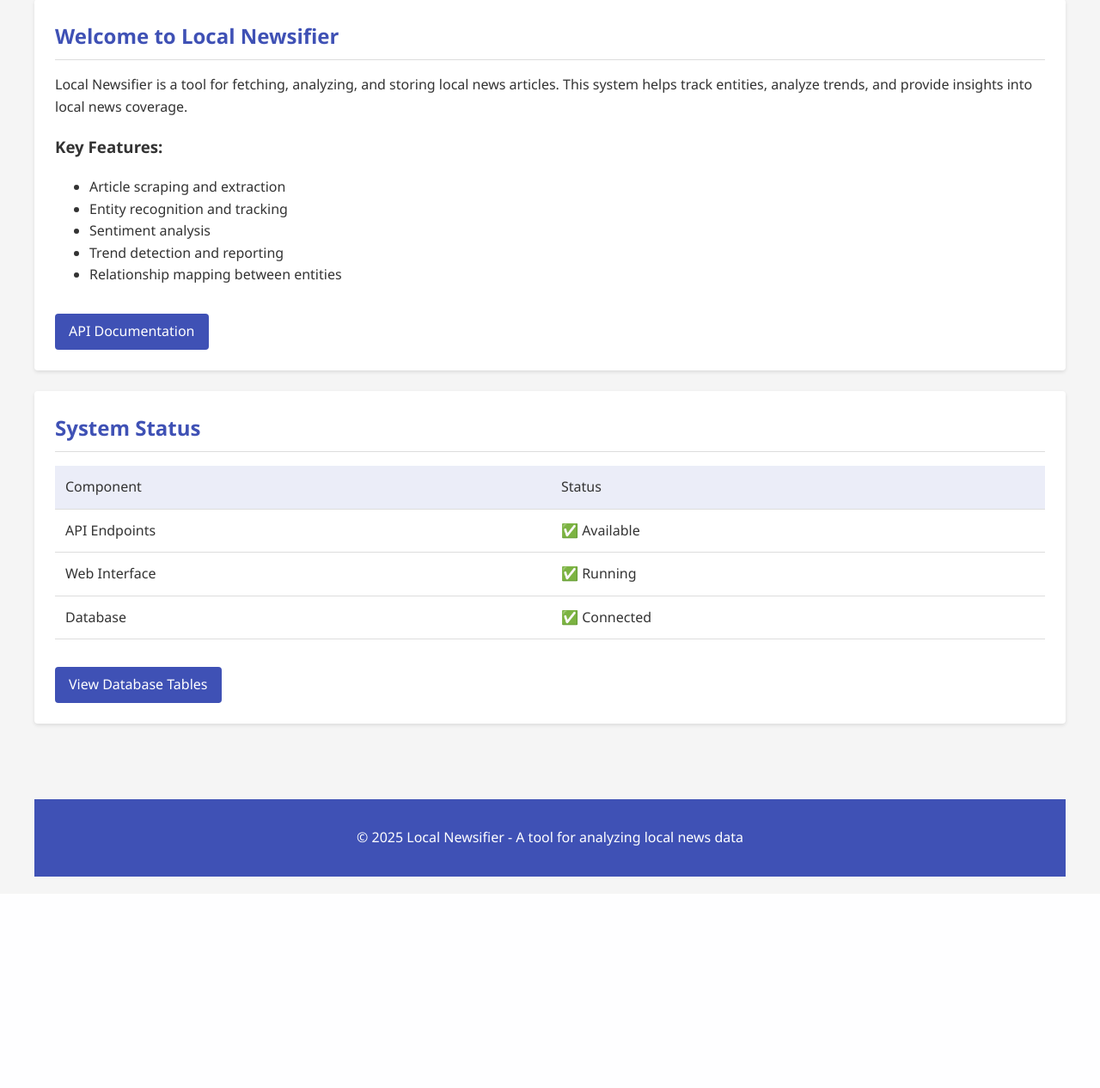
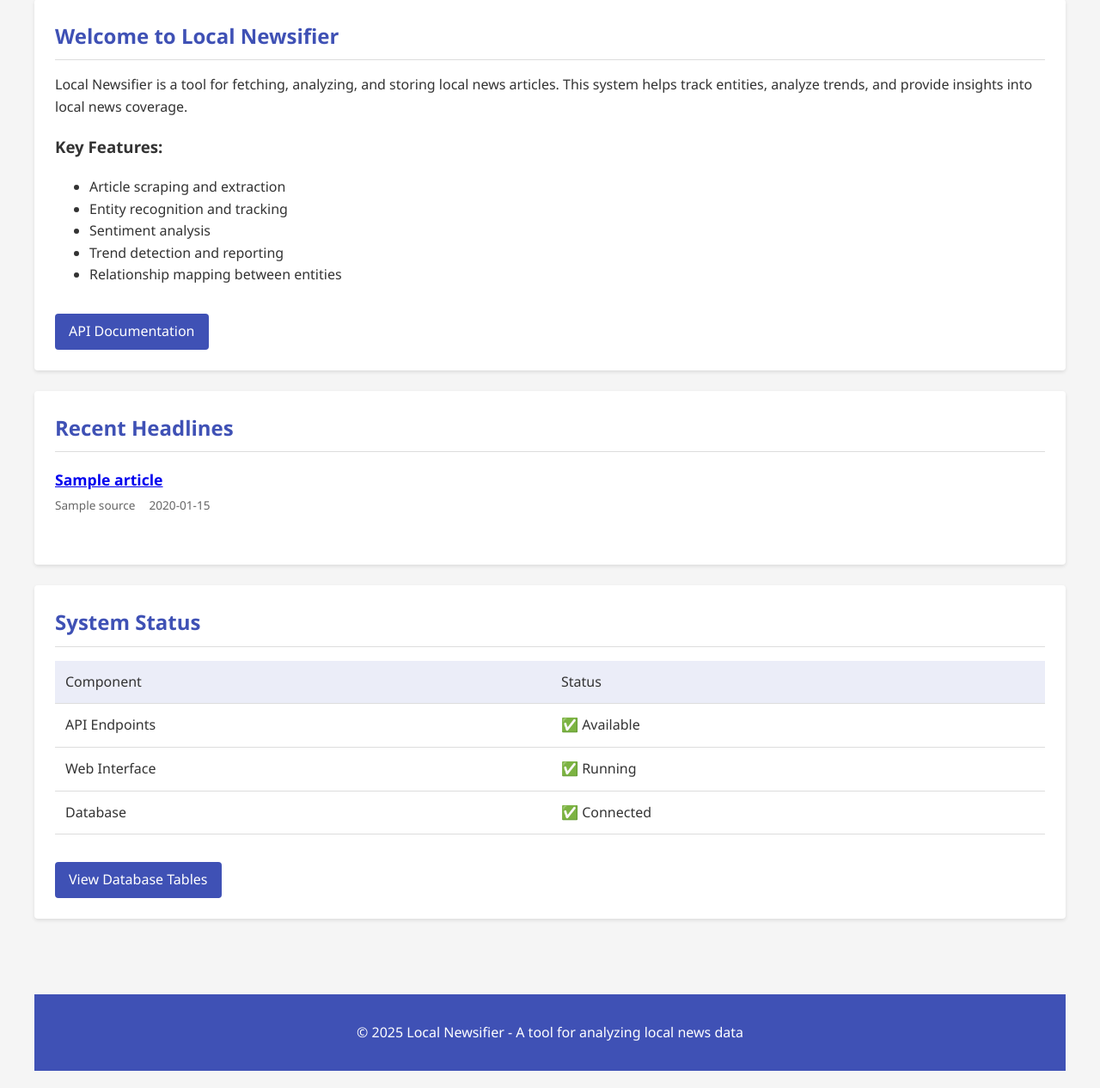
Before and after one commit to arockwell/local_newsifier, a Python web app: template src/local_newsifier/api/templates/index.html in a window 1280 px wide. Shown: the part 131-1397 px from the top of the page at 86% size. Before the commit the page ends 1151 px from the top, so only its background shows below. Run offline with Jinja, Linux system fonts and the light colour scheme; the template is opened without the code that fills it: most values are stand-ins (such as "Sample title", 1, 10 or a date in 2020).

Commit message:
Add recent headlines to home page
- Update root route handler to fetch recent articles
- Modify index.html template to display recent headlines
- Add styling for the article list
- Update tests with skipped tests for injectable endpoints

🤖 Generated with [Claude Code](https://claude.ai/code)

Co-Authored-By: Claude <noreply@anthropic.com>

```diff
--- a/src/local_newsifier/api/templates/index.html
+++ b/src/local_newsifier/api/templates/index.html
@@ -20,6 +20,51 @@
         <a href="/docs" class="button">API Documentation</a>
     </div>
 </div>
+
+{% if recent_articles %}
+<div class="card">
+    <h2 class="card-title">Recent Headlines</h2>
+    <div class="articles-list">
+        {% for article in recent_articles %}
+        <div class="article-item">
+            <h3>
+                <a href="{{ article.url }}" target="_blank">{{ article.title }}</a>
+            </h3>
+            <div class="article-meta">
+                <span class="source">{{ article.source }}</span>
+                <span class="date">{{ article.published_at.strftime('%Y-%m-%d') }}</span>
+            </div>
+        </div>
+        {% endfor %}
+    </div>
+    <style>
+        .articles-list {
+            margin-top: 1rem;
+        }
+        .article-item {
+            margin-bottom: 1.2rem;
+            padding-bottom: 1rem;
+            border-bottom: 1px solid #eee;
+        }
+        .article-item:last-child {
+            border-bottom: none;
+        }
+        .article-item h3 {
+            margin-bottom: 0.3rem;
+            font-size: 1.1rem;
+        }
+        .article-meta {
+            font-size: 0.85rem;
+            color: #666;
+            display: flex;
+            gap: 1rem;
+        }
+        .source {
+            font-weight: 500;
+        }
+    </style>
+</div>
+{% endif %}
 
 <div class="card">
     <h2 class="card-title">System Status</h2>
```
Also changed, not shown: src/local_newsifier/api/main.py (+25 -1 lines), tests/api/test_main.py (+15 -0 lines).
